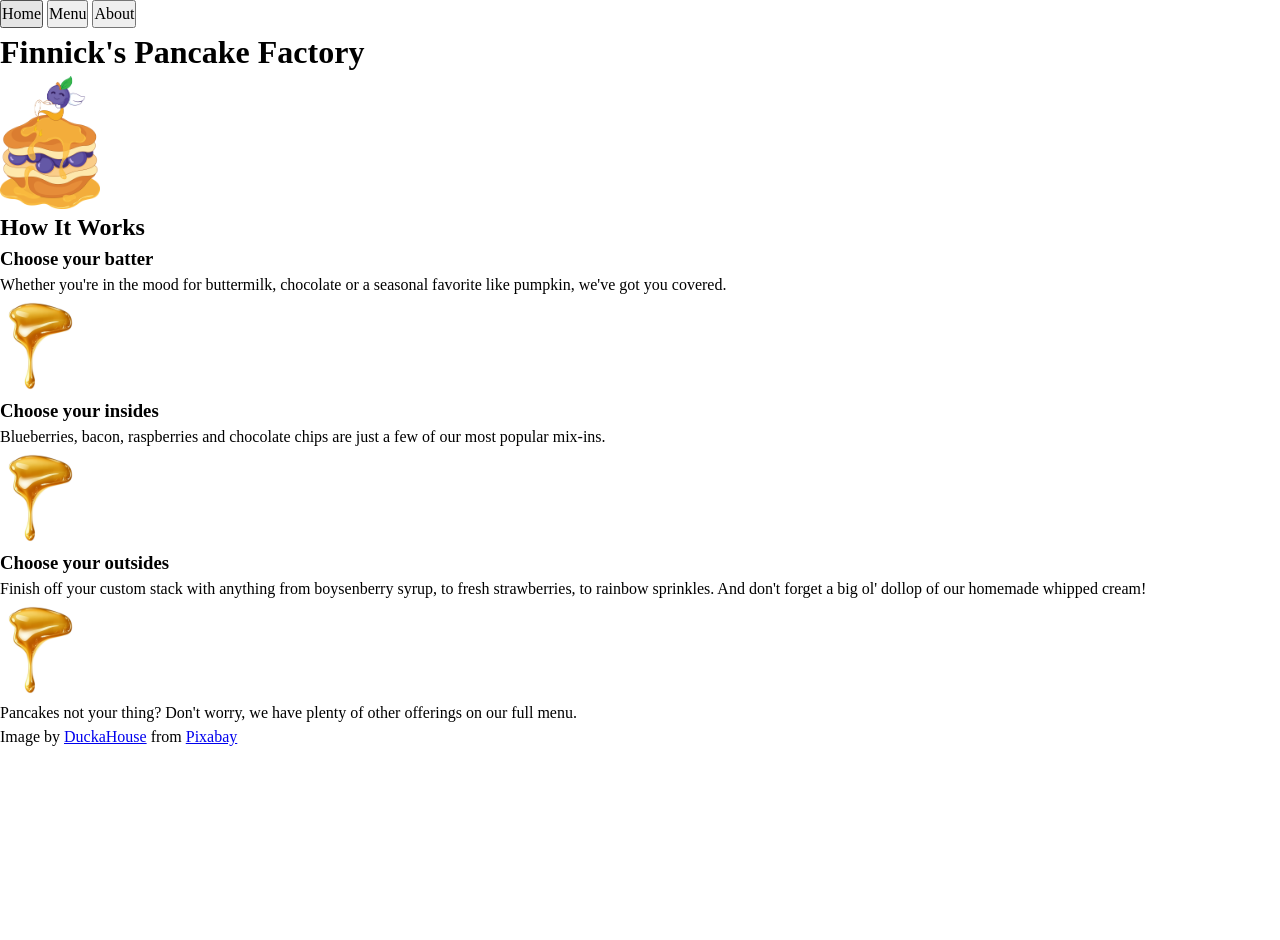
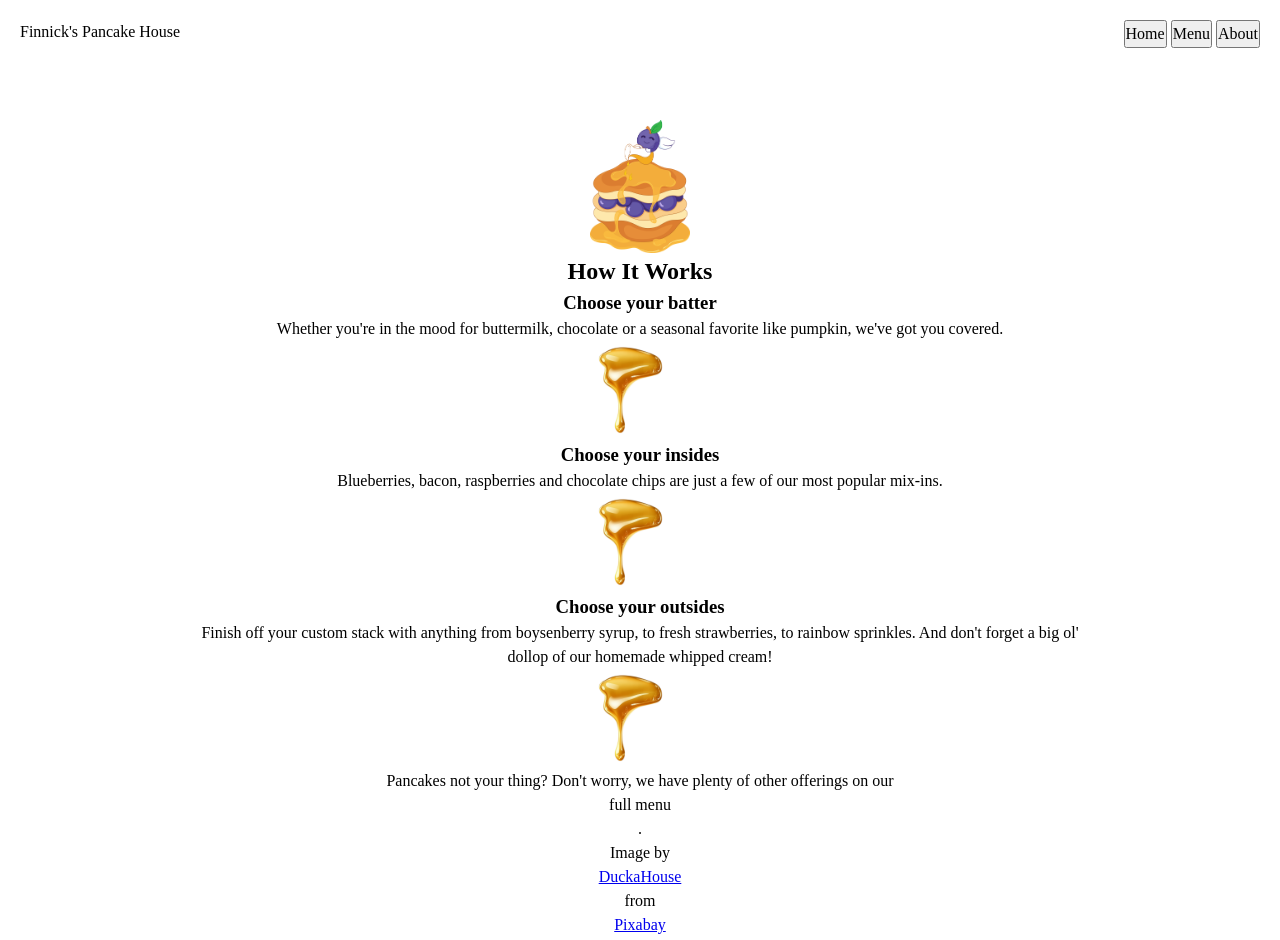
Before and after one commit to Liziloo/odin-restaurant-page, a website built with webpack: page src/template.html in a window 1280 px wide. Before the commit the page ends 800 px from the top, so only its background shows below. Built offline with nearby package versions, Linux system fonts and the light colour scheme.

Commit message:
Start adding styling

```diff
--- a/src/home.js
+++ b/src/home.js
@@ -4,11 +4,7 @@ import syrup from './syrup.png';
 export const homepage = () => {
     const contentDiv = document.querySelector('#content');
     const homePageDiv = document.createElement('div');
-
-    const homeTitleDiv = document.createElement('div');
-    const homeTitle = document.createElement('h1');
-    homeTitle.textContent = "Finnick's Pancake Factory";
-    homeTitleDiv.appendChild(homeTitle);
+    homePageDiv.id = 'home';
 
     const homePicDiv = document.createElement('div');
     const homePic = document.createElement('img');
@@ -51,7 +47,7 @@ export const homepage = () => {
     step2Div.append(step2Heading, step2Para, step2Pic);
 
     const step3Div = document.createElement('div');
-    step2Div.classList.add('step');
+    step3Div.classList.add('step');
     const step3Heading = document.createElement('h3');
     step3Heading.classList.add('step-heading');
     step3Heading.textContent = 'Choose your outsides';
@@ -71,8 +67,9 @@ export const homepage = () => {
     optionsDiv.appendChild(optionsText);
 
     const footerDiv = document.createElement('div');
-    footerDiv.innerHTML = "Image by <a href='https://pixabay.com/users/duckahouse-7364164/?utm_source=link-attribution&utm_medium=referral&utm_campaign=image&utm_content=3943941'>DuckaHouse</a> from <a href='https://pixabay.com//?utm_source=link-attribution&utm_medium=referral&utm_campaign=image&utm_content=3943941'>Pixabay</a>";
+    footerDiv.id = 'footer';
+    footerDiv.innerHTML = 'Image by <a href="https://pixabay.com/users/duckahouse-7364164/?utm_source=link-attribution&utm_medium=referral&utm_campaign=image&utm_content=3943941">DuckaHouse</a> from <a href="https://pixabay.com//?utm_source=link-attribution&utm_medium=referral&utm_campaign=image&utm_content=3943941">Pixabay</a>';
 
-    homePageDiv.append(homeTitleDiv, homePicDiv, subheadingDiv, stepsDiv, optionsDiv, footerDiv);
+    homePageDiv.append(homePicDiv, subheadingDiv, stepsDiv, optionsDiv, footerDiv);
     contentDiv.appendChild(homePageDiv);
 };
--- a/src/styles.css
+++ b/src/styles.css
@@ -1,3 +1,53 @@
+:root {
+    --ultra-violet: #6458a6ff;
+    --chamoisee: #a57548ff;
+    --lavender-web: #e1e5f2ff;
+    --maize: #ffed66ff;
+    --persian-green: #1b998bff;
+}
+
+header {
+    position: fixed;
+    display: flex;
+    width: 100vw;
+    height: 15vh;
+    top: 0;
+    padding: 20px;
+}
+
+nav {
+    height: 100%;
+    width: 100%;
+    display: flex;
+    justify-content: space-between;
+}
+
+#content {
+    width: 100vw;
+    padding: 15vh 20px;
+}
+
 img {
     width: 100px;
 }
+
+#home {
+    width: 70vw;
+    margin: auto;
+}
+
+#home * {
+    height: 100%;
+    display: flex;
+    flex-direction: column;
+    align-items: center;
+}
+
+.step {
+    width: 100%;
+    text-align: center;
+}
+
+#footer {
+
+}
--- a/src/template.html
+++ b/src/template.html
@@ -8,9 +8,12 @@
 <body>
     <header>
         <nav>
-            <button id="home-button">Home</button>
-            <button id="menu-button">Menu</button>
-            <button id="about-button">About</button>
+            <div id="logo">Finnick's Pancake House</div>
+            <div id="nav-buttons">
+                <button id="home-button">Home</button>
+                <button id="menu-button">Menu</button>
+                <button id="about-button">About</button>
+            </div>
         </nav>
     </header>
     <div id="content"></div>
```
Also changed, not shown: 1 other file.
